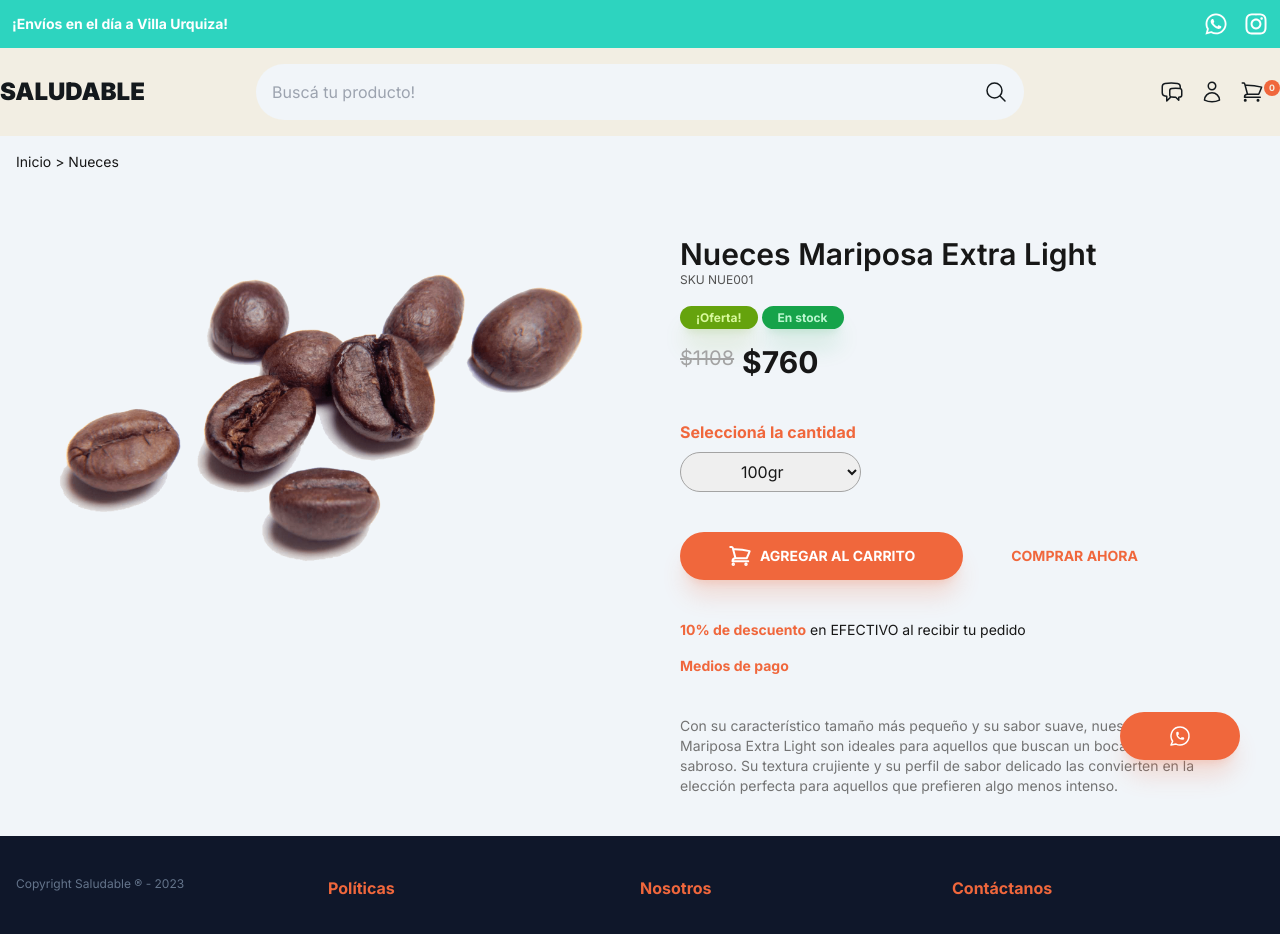
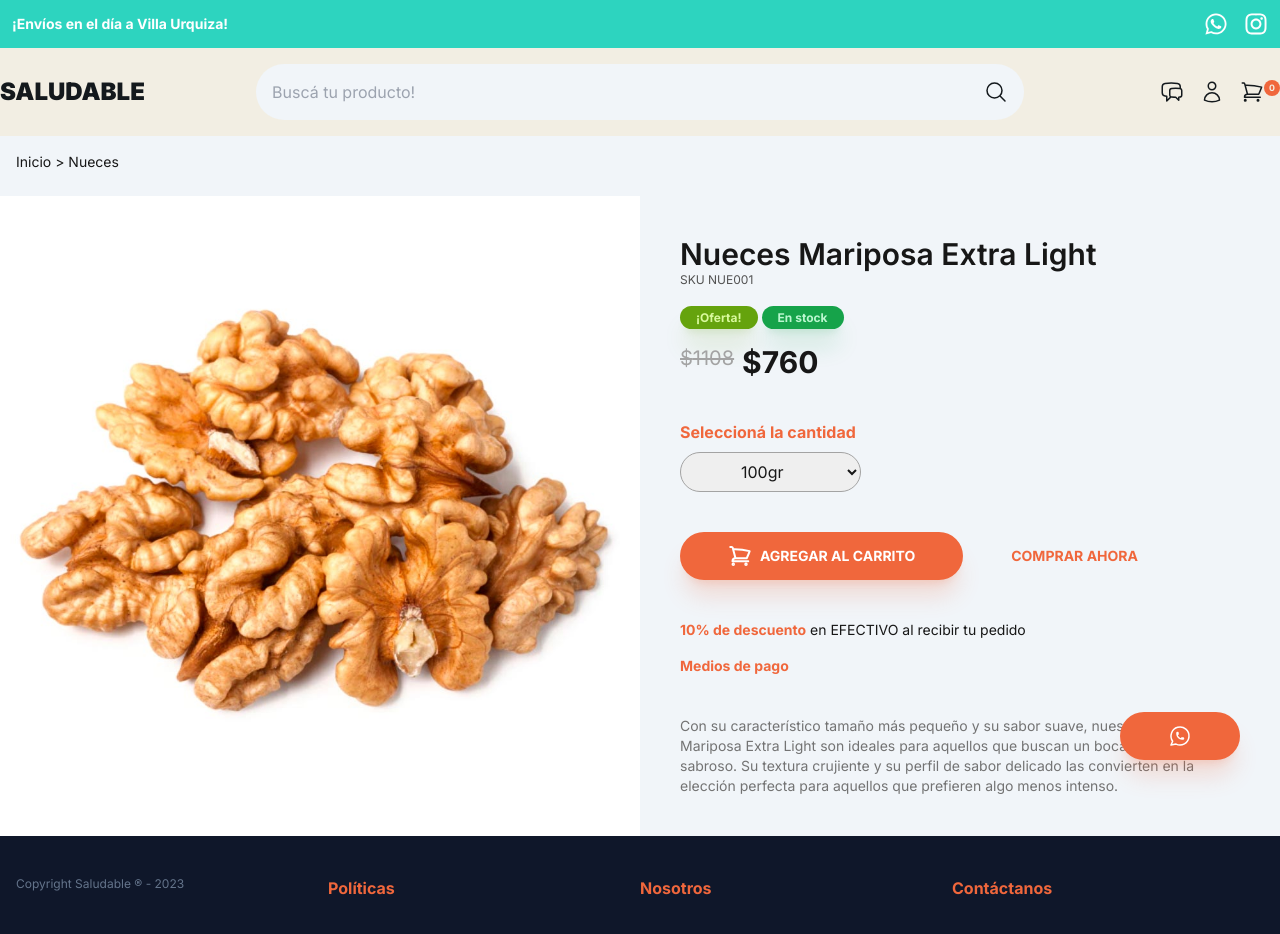
Before and after one commit to alombard1/saludable, a Next.js app: page /product/nueces-mariposa-extra-light in a window 1280 px wide. Shown: the top 934 px of the page. Built offline with nearby package versions, Linux system fonts and the light colour scheme.

Commit message:
feature: implement Cart context

```diff
--- a/src/components/navbar/index.js
+++ b/src/components/navbar/index.js
@@ -1,8 +1,12 @@
 import Link from "next/link";
 import Topbar from "../topbar";
 import Container from "../container";
+import { useContext } from "react";
+import CartContext from "../../context/CartContext";
 
 const Navbar = () => {
+  const { getCartLength } = useContext(CartContext);
+
   return (
     <>
       <Topbar text="¡Envíos en el día a Villa Urquiza!" />
@@ -110,7 +114,7 @@ const Navbar = () => {
                     />
                   </svg>
                   <div className="number bg-accent rounded-full w-4 h-4 flex items-center justify-center text-[0.55rem] text-light font-bold">
-                    0
+                    {getCartLength()}
                   </div>
                 </Link>
               </li>
--- a/src/components/productcard/index.js
+++ b/src/components/productcard/index.js
@@ -22,7 +22,7 @@ const ProductCard = ({ product }) => {
       className="group w-[50%] mb-1 p-2 lg:w-[20%]"
     >
       <article
-        className={`bg-white rounded-xl px-2 py-10 transition hover:drop-shadow-2xl`}
+        className={`bg-white rounded-xl px-2 py-4 transition hover:drop-shadow-2xl`}
       >
         <div className="image">
           {images && (
--- /dev/null
+++ b/src/context/CartContext.js
@@ -0,0 +1,56 @@
+import React, { createContext, useState } from "react";
+
+const CartContext = createContext();
+
+export const CartProvider = ({ children }) => {
+  const [cart, setCart] = useState([]);
+
+  const getCart = () => {
+    return cart;
+  };
+
+  const getCartLength = () => {
+    return cart.length;
+  };
+
+  const addToCart = (product) => {
+    setCart((prevCart) => [...prevCart, product]);
+  };
+
+  const removeFromCart = (id) => {
+    const filteredCart = cart.filter((item) => item.id !== id);
+    setCart(filteredCart);
+  };
+
+  const emptyCart = () => {
+    setCart([]);
+  };
+
+  const getCartTotal = () => {
+    const total = cart.reduce((accumulator, item) => {
+      if (item.sale_price !== null) {
+        return accumulator + item.sale_price;
+      } else {
+        return accumulator + item.price;
+      }
+    }, 0);
+    return total;
+  };
+
+  return (
+    <CartContext.Provider
+      value={{
+        getCart,
+        getCartLength,
+        addToCart,
+        removeFromCart,
+        emptyCart,
+        getCartTotal,
+      }}
+    >
+      {children}
+    </CartContext.Provider>
+  );
+};
+
+export default CartContext;
--- a/src/pages/_app.js
+++ b/src/pages/_app.js
@@ -2,6 +2,7 @@ import "../styles/globals.css";
 import { Inter } from "next/font/google";
 import Head from "next/head";
 import Script from "next/script";
+import { CartProvider } from "../context/CartContext";
 
 const inter = Inter({ subsets: ["latin"] });
 
@@ -55,9 +56,11 @@ export default function App({ Component, pageProps }) {
         gtag('config', 'G-DH606GGYFF');`}
       </Script> */}
       {/* Google tag (gtag.js) */}
-      <main className={inter.className}>
-        <Component {...pageProps} />
-      </main>
+      <CartProvider>
+        <main className={inter.className}>
+          <Component {...pageProps} />
+        </main>
+      </CartProvider>
     </>
   );
 }
--- a/src/pages/index.js
+++ b/src/pages/index.js
@@ -232,7 +232,7 @@ export const getServerSideProps = async ({ query }) => {
         labels: null,
         images: [
           {
-            url: "/images/cafe.png",
+            url: "/images/product-nueces.jpg",
             alt: "Café",
           },
         ],
@@ -252,7 +252,7 @@ export const getServerSideProps = async ({ query }) => {
         labels: null,
         images: [
           {
-            url: "/images/cafe.png",
+            url: "/images/product-almendras.jpg",
             alt: "Café",
           },
         ],
@@ -272,7 +272,7 @@ export const getServerSideProps = async ({ query }) => {
         labels: null,
         images: [
           {
-            url: "/images/cafe.png",
+            url: "/images/product-almendras.jpg",
             alt: "Café",
           },
         ],
@@ -292,7 +292,7 @@ export const getServerSideProps = async ({ query }) => {
         labels: null,
         images: [
           {
-            url: "/images/cafe.png",
+            url: "/images/product-nueces.jpg",
             alt: "Café",
           },
         ],
@@ -312,7 +312,7 @@ export const getServerSideProps = async ({ query }) => {
         labels: null,
         images: [
           {
-            url: "/images/cafe.png",
+            url: "/images/product-nueces.jpg",
             alt: "Café",
           },
         ],
--- a/src/pages/product/[slug].js
+++ b/src/pages/product/[slug].js
@@ -10,6 +10,8 @@ import {
 } from "../../components";
 import { getDataBy } from "../../utils/data";
 import { formatPrice, getLabels } from "../../utils/products";
+import { useContext } from "react";
+import CartContext from "../../context/CartContext";
 
 const grs = [
   {
@@ -34,23 +36,31 @@ const grs = [
   },
 ];
 
-const Product = ({ data }) => {
+const Product = ({ product }) => {
+  const { getCart, addToCart } = useContext(CartContext);
+
+  const handleAdd = (product) => {
+    console.log(product);
+    addToCart(product);
+    console.log(getCart());
+  };
+
   return (
     <>
       <Navbar />
       <div id="product" className="bg-slate-100 text-neutral-900">
         <Container>
           <div className="breadcrumbs text-sm p-4">
-            Inicio &gt; {data && data.category}{" "}
+            Inicio &gt; {product && product.category}{" "}
           </div>
           <article className=" mt-2">
             <div className="lg:flex lg:justify-between">
               <div className="lg:w-1/2">
                 <div className="image">
-                  {data.images?.length > 0 && (
+                  {product.images?.length > 0 && (
                     <Image
-                      src={data.images[0]?.url}
-                      alt={data.images[0]?.alt}
+                      src={product.images[0]?.url}
+                      alt={product.images[0]?.alt}
                       width={800}
                       height={800}
                     />
@@ -60,17 +70,19 @@ const Product = ({ data }) => {
               <div className="lg:w-1/2">
                 <div className="p-4 lg:p-10">
                   <div className="title text-3xl font-semibold">
-                    {data.name}
+                    {product.name}
                   </div>
-                  <div className="text-xs text-neutral-600">SKU {data.sku}</div>
+                  <div className="text-xs text-neutral-600">
+                    SKU {product.sku}
+                  </div>
                   {getLabels(
-                    data.sale_price,
-                    data.stock,
-                    data.available,
-                    data.labels
+                    product.sale_price,
+                    product.stock,
+                    product.available,
+                    product.labels
                   )}
                   <div className="price mt-4">
-                    {formatPrice(data.price, data.sale_price)}
+                    {formatPrice(product.price, product.sale_price)}
                   </div>
                   <div className="quantity mt-10">
                     <div className="formGroup mt-2">
@@ -82,12 +94,13 @@ const Product = ({ data }) => {
                     </div>
                   </div>
                   <div className="cta mt-10 lg:flex">
-                    {data.available && data.stock > 0 ? (
+                    {product.available && product.stock > 0 ? (
                       <>
                         <Button
                           type="accent"
                           label="Agregar al carrito"
                           icon="cart"
+                          onClick={() => handleAdd(product)}
                         />
                         <Button type="transparent" label="Comprar ahora" />
                       </>
@@ -113,7 +126,7 @@ const Product = ({ data }) => {
                     </div>
                   </div>
                   <div className="description mt-10 text-neutral-500 text-sm">
-                    {data.description}
+                    {product.description}
                   </div>
                 </div>
               </div>
@@ -133,7 +146,7 @@ export const getServerSideProps = async ({ query }) => {
   const slug = query.slug;
   /* const data2 = getDataBy("/", "slug", slug); */
   try {
-    const data = {
+    const product = {
       id: 1,
       name: "Nueces Mariposa Extra Light",
       slug: "nueces-mariposa-extra-light",
@@ -148,12 +161,12 @@ export const getServerSideProps = async ({ query }) => {
       labels: null,
       images: [
         {
-          url: "/images/cafe.png",
+          url: "/images/product-nueces.jpg",
           alt: "Café",
         },
       ],
     };
 
-    return { props: { data } };
+    return { props: { product } };
   } catch (error) {}
 };
```
